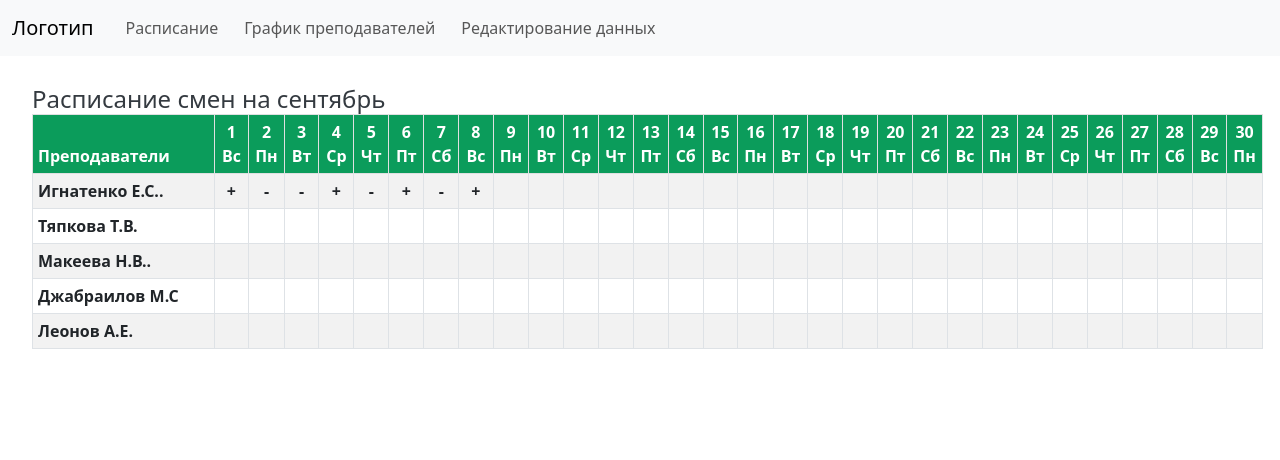
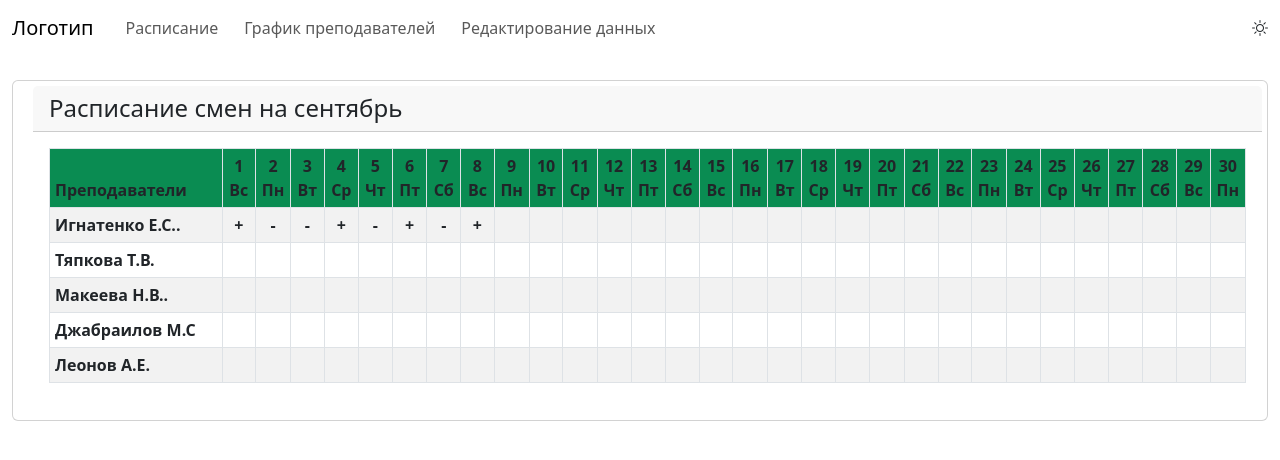
Before and after one commit to spreda/timetable-planner, a FastAPI app: page /shift_schedules.html in a window 1280 px wide. Shown: the top 460 px of the page. Run offline with FastAPI, Linux system fonts and the light colour scheme; some libraries are stand-ins or nearby versions.

Commit message:
добавлена темная тема интерфейса

```diff
--- a/frontend/static/css/shift-schedules.css
+++ b/frontend/static/css/shift-schedules.css
@@ -3,17 +3,16 @@
     table-layout: auto;
     width: auto;
     margin: 0 auto;
-    border:1px твердый #303631;
-    border-collapse:коллапс;
+    border-collapse:collapse;
     padding:5px;
     padding-left: 20px;
     font-weight: 700;
 }
+
 .table-staff th {
-    border:10px твердый #303631;
     padding:5px;
     background:#0b9c5b;
-    color: #fff;
+    color: var(--bs-body-color);
     font-weight: 700;
     width: 2ch;
     text-align: center;
@@ -26,7 +25,6 @@
 }
 
 .table-staff td {
-    border:1px твердый #303631;
     padding:5px;
     font-weight: 700;
     display: table-cell;
--- a/frontend/static/css/styles.css
+++ b/frontend/static/css/styles.css
@@ -24,11 +24,11 @@
 }
 
 .timetable-row:nth-child(even) {
-    background-color: #f8f9fa;
+    background-color: var(--bs-gray-100);
 }
 
 .timetable-row:hover {
-    background-color: #e9ecef;
+    background-color: var(--bs-gray-200);
 }
 
 .table caption {
@@ -42,7 +42,7 @@
 
 .list-view ul.schedule-list li {
     padding: 10px;
-    border-bottom: 1px solid #ddd;
+    border-bottom: 1px solid var(--bs-gray-300);
 }
 
 .table-view .schedule-grid {
@@ -53,22 +53,17 @@
 
 .table-view .schedule-grid div {
     padding: 20px;
-    background-color: #f0f0f0;
-    border: 1px solid #ddd;
+    background-color: var(--bs-gray-200);
+    border: 1px solid var(--bs-gray-300);
 }
 
 .btn-group .btn {
-    background-color: #ffffff;
-    color:#343a40
+    background-color: var(--bs-body-bg);
+    color:var(--bs-dark-text);
 }
 
 .btn-group .btn.active, .btn:hover {
     background-color: #22b272;
     border-color: #22b272;
-    color: white;
+    color: var(--bs-white);
 }
-
-.bg-info {
-    background-color:#ffffff !important;
-    color:#343a40 !important;
-}
--- /dev/null
+++ b/frontend/static/js/UIComponents/ColorThemeSwitch.js
@@ -0,0 +1,56 @@
+import { Button } from "./Buttons.js";
+
+export class ColorThemeSwitch {
+    constructor() {
+        this.switchElement = document.getElementById('theme-switch-container');
+        this.switchElement.innerHTML = `<i class="bi" id="color-theme-image"></i>`;
+        this.imageElement = document.getElementById('color-theme-image');
+
+        Object.assign(this, new Button({
+            id: 'color-theme-image',
+            callback: () => this.toggleTheme()
+        }));
+
+        this.theme = this.getPreferredTheme();
+        console.log(this.theme);
+        this.setTheme(this.theme);
+    }
+
+    getStoredTheme() {
+        return localStorage.getItem('theme');
+    }
+
+    setStoredTheme(theme) {
+        localStorage.setItem('theme', theme);
+        console.log('Store:', theme);
+    }
+
+    getPreferredTheme() {
+        const storedTheme = this.getStoredTheme()
+        if (storedTheme) {
+            return storedTheme;
+        }
+        return window.matchMedia('(prefers-color-scheme: dark)').matches ? 'dark' : 'light'
+    }
+
+    setTheme(theme) {
+        document.documentElement.setAttribute('data-bs-theme', theme);
+        if (theme === 'light') {
+            this.imageElement.classList.remove('bi-moon');
+            this.imageElement.classList.add('bi-sun');
+        } else {
+            this.imageElement.classList.remove('bi-sun');
+            this.imageElement.classList.add('bi-moon')
+        }
+        this.setStoredTheme(theme);
+    }
+
+    toggleTheme() {
+        if (this.theme === 'light') {
+            this.theme = 'dark';
+        } else {
+            this.theme = 'light';
+        }
+        this.setTheme(this.theme)
+    }
+}
--- a/frontend/static/js/UIComponents/TableView.js
+++ b/frontend/static/js/UIComponents/TableView.js
@@ -11,7 +11,7 @@ export class TableView {
         this.title = title;
         this.classConfig = {
             table: classConfig.table || 'table table-bordered',
-            thead: classConfig.thead || 'table-light',
+            thead: classConfig.thead || 'table-active',
         };
 
         this.currentCell = null;
@@ -28,7 +28,7 @@ export class TableView {
         }
 
         this.tableElement.innerHTML = `
-            ${this.title ? `<div class="card-header bg-info text-white"><h2 class="h4 mb-0">${this.title}</h2></div>` : ''}
+            ${this.title ? `<div class="card-header"><h2 class="h4 mb-0">${this.title}</h2></div>` : ''}
             <div class="card-body">
                 <table class="${this.classConfig.table}">
                     <thead class="${this.classConfig.thead}">
--- a/frontend/static/js/data_editor.js
+++ b/frontend/static/js/data_editor.js
@@ -34,7 +34,6 @@ function initApp() {
         }
     })));
 
-
     // Сохранение данных при закрытии страницы
     window.addEventListener('beforeunload', (event) => {
         document.activeElement.blur();
--- /dev/null
+++ b/frontend/static/js/main.js
@@ -0,0 +1,9 @@
+import { ColorThemeSwitch } from "./UIComponents/ColorThemeSwitch.js";
+
+function initApp() {
+    // Переключение цветовой темы
+    new ColorThemeSwitch();
+}
+
+// Запускаем приложение после загрузки DOM
+document.addEventListener('DOMContentLoaded', initApp);
--- a/frontend/templates/base.html
+++ b/frontend/templates/base.html
@@ -7,10 +7,17 @@
     <link href="static/bootstrap/bootstrap.min.css" rel="stylesheet">
     <link href="static/bootstrap/bootstrap-icons.css" rel="stylesheet">
     <link href="static/css/styles.css" rel="stylesheet">
+    <link rel="icon" href="static/img/favicon.ico" type="image/x-icon">
+    <script>
+        // Применение темы перед отображением страницы
+        if (localStorage.getItem('theme') === 'dark') {
+          document.documentElement.setAttribute('data-bs-theme', 'dark');
+        }
+    </script>
 </head>
 <body>
 <header>
-    <nav class="navbar navbar-expand navbar-light bg-light">
+    <nav class="navbar navbar-expand">
         <div class="container-fluid">
             <div class="d-flex flex-wrap align-items-center">
                 <a class="navbar-brand me-4" href="/index.html">Логотип</a>
@@ -20,12 +27,14 @@
                     <a class="nav-link" href="/data_editor.html">Редактирование данных</a>
                 </div>
             </div>
+            <div class="form-switch row" id="theme-switch-container"></div>
         </div>
     </nav>
 </header>
 <div class="container-fluid mt-4">
 {% include page_name %}
 </div>
+<script src="static/js/main.js" type="module"></script>
 <script src="static/bootstrap/bootstrap.bundle.min.js"></script>
 {% if DEBUG %}
     <!-- Hot reload script -->
--- a/frontend/templates/shift_schedules.html
+++ b/frontend/templates/shift_schedules.html
@@ -1,6 +1,6 @@
 <div>
     <link href="static/css/shift-schedules.css" rel="stylesheet">
-    <div class="container-fluid mt-4 table-staff" id="schedule-container">
+    <div class="card container-fluid mt-4 table-staff" id="schedule-container">
         <table class="table table-bordered table-view ">
         </table>
     </div>
```
Also changed, not shown: frontend/static/css/table-view.css (+4 -4 lines), frontend/static/img/favicon.ico (added).
